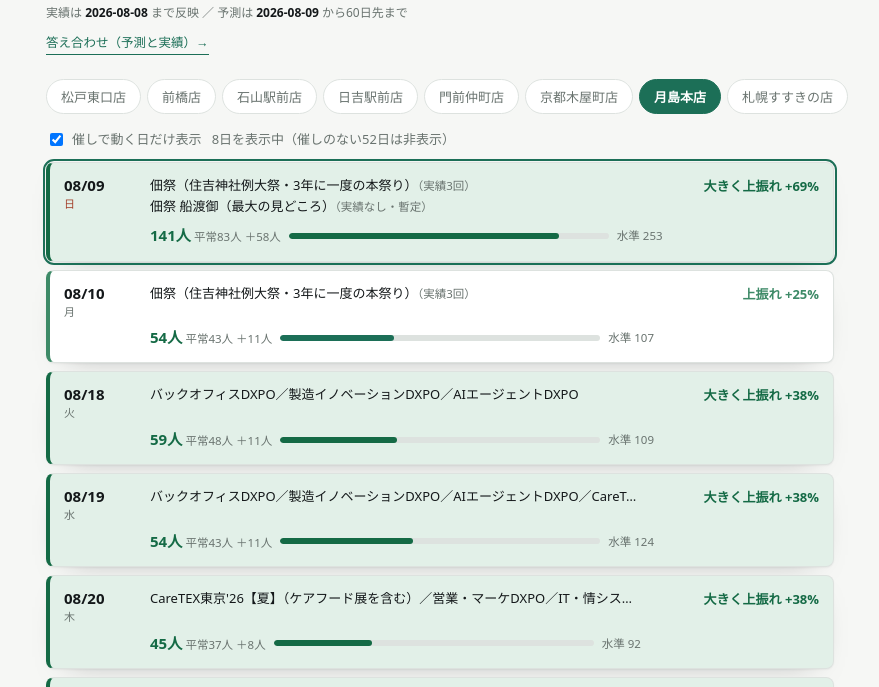
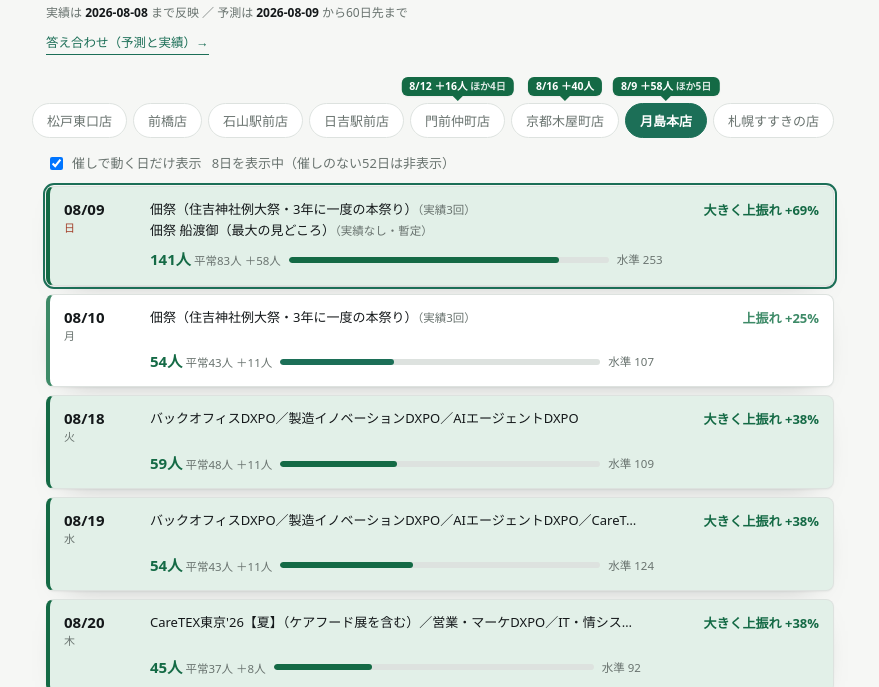
Before and after one commit to Kento-umapro/doteppan-forecast, a plain HTML site: page docs/index.html in a window 1280 px wide. Shown: the part 65-752 px from the top of the page, without its empty margins (200-1079 px from the left). Drawn offline with Linux system fonts and the light colour scheme.

Commit message:
店舗タブに近日中の上振れ・下振れの吹き出しを追加／当日ぶんを実績に取り込まないよう修正

```diff
--- a/docs/data/accuracy.json
+++ b/docs/data/accuracy.json
@@ -1 +1 @@
-{"generatedAt": "2026-08-09T00:41:40+00:00", "byHorizon": {"1-3日前": {"n": 8, "mape": 19.1}}, "byShop": {"000100": {"n": 1, "mape": 5.9}, "000500": {"n": 1, "mape": 9.1}, "000600": {"n": 1, "mape": 9.0}, "000700": {"n": 1, "mape": 2.2}, "000800": {"n": 1, "mape": 20.1}, "000900": {"n": 1, "mape": 31.1}, "001000": {"n": 1, "mape": 24.8}, "001200": {"n": 1, "mape": 50.3}}, "recent": [{"date": "2026-08-08", "code": "000100", "h": 1, "err": 5.9, "pplPred": 82, "pplAct": 77, "pplErr": 5}, {"date": "2026-08-08", "code": "000500", "h": 1, "err": 9.1, "pplPred": 54, "pplAct": 63, "pplErr": -9}, {"date": "2026-08-08", "code": "000600", "h": 1, "err": 9.0, "pplPred": 78, "pplAct": 77, "pplErr": 1}, {"date": "2026-08-08", "code": "000700", "h": 1, "err": 2.2, "pplPred": 84, "pplAct": 64, "pplErr": 20}, {"date": "2026-08-08", "code": "000800", "h": 1, "err": 20.1, "pplPred": 76, "pplAct": 80, "pplErr": -4}, {"date": "2026-08-08", "code": "000900", "h": 1, "err": 31.1, "pplPred": 136, "pplAct": 90, "pplErr": 46}, {"date": "2026-08-08", "code": "001000", "h": 1, "err": 24.8, "pplPred": 122, "pplAct": 95, "pplErr": 27}, {"date": "2026-08-08", "code": "001200", "h": 1, "err": 50.3, "pplPred": 113, "pplAct": 90, "pplErr": 23}], "note": "誤差率＝|予測−実績|÷実績。予測ログが貯まるほどイベント係数が実測に寄り、数字が下がっていく想定。"}
+{"generatedAt": "2026-08-09T04:44:01+00:00", "byHorizon": {"1-3日前": {"n": 8, "mape": 19.1}}, "byShop": {"000100": {"n": 1, "mape": 5.9}, "000500": {"n": 1, "mape": 9.1}, "000600": {"n": 1, "mape": 9.0}, "000700": {"n": 1, "mape": 2.2}, "000800": {"n": 1, "mape": 20.1}, "000900": {"n": 1, "mape": 31.1}, "001000": {"n": 1, "mape": 24.8}, "001200": {"n": 1, "mape": 50.3}}, "recent": [{"date": "2026-08-08", "code": "000100", "h": 1, "err": 5.9, "pplPred": 82, "pplAct": 77, "pplErr": 5}, {"date": "2026-08-08", "code": "000500", "h": 1, "err": 9.1, "pplPred": 54, "pplAct": 63, "pplErr": -9}, {"date": "2026-08-08", "code": "000600", "h": 1, "err": 9.0, "pplPred": 78, "pplAct": 77, "pplErr": 1}, {"date": "2026-08-08", "code": "000700", "h": 1, "err": 2.2, "pplPred": 84, "pplAct": 64, "pplErr": 20}, {"date": "2026-08-08", "code": "000800", "h": 1, "err": 20.1, "pplPred": 76, "pplAct": 80, "pplErr": -4}, {"date": "2026-08-08", "code": "000900", "h": 1, "err": 31.1, "pplPred": 136, "pplAct": 90, "pplErr": 46}, {"date": "2026-08-08", "code": "001000", "h": 1, "err": 24.8, "pplPred": 122, "pplAct": 95, "pplErr": 27}, {"date": "2026-08-08", "code": "001200", "h": 1, "err": 50.3, "pplPred": 113, "pplAct": 90, "pplErr": 23}], "note": "誤差率＝|予測−実績|÷実績。予測ログが貯まるほどイベント係数が実測に寄り、数字が下がっていく想定。"}
--- a/docs/index.html
+++ b/docs/index.html
@@ -41,11 +41,32 @@ h1{margin:0; font-size:21px; font-weight:700; letter-spacing:-.01em}
 .tab{display:inline-block; font-size:12.5px; color:var(--accent); text-decoration:none; border-bottom:1px solid currentColor; padding-bottom:1px}
 .tab:focus-visible{outline:2px solid var(--accent); outline-offset:3px}
 
-nav{display:flex; gap:6px; overflow-x:auto; padding:10px 0 14px; margin:0 -16px; padding-left:16px; padding-right:16px; scrollbar-width:none}
+nav{display:flex; gap:6px; align-items:flex-end; overflow-x:auto; padding:34px 16px 14px; margin:0 -16px; scrollbar-width:none}
 nav::-webkit-scrollbar{display:none}
+.sw{position:relative; flex:none; display:flex}
 nav button{
   flex:none; border:1px solid var(--line); background:var(--card); color:var(--sub);
   border-radius:999px; padding:7px 14px; font-size:13px; font-family:inherit; cursor:pointer; white-space:nowrap;
+}
+/* 近日中に動く店だけ、タブの上に吹き出しを出す */
+.bub{
+  position:absolute; bottom:calc(100% + 7px); left:50%; transform:translateX(-50%);
+  white-space:nowrap; font-size:10.5px; font-weight:700; line-height:1.5;
+  padding:2px 8px; border-radius:6px; pointer-events:none;
+  background:var(--up2); color:#fff; box-shadow:var(--shadow);
+}
+.bub::after{
+  content:''; position:absolute; top:100%; left:50%; transform:translateX(-50%);
+  border:5px solid transparent; border-top-color:var(--up2); border-bottom:0;
+}
+.bub.down{background:var(--dn2)}
+.bub.down::after{border-top-color:var(--dn2)}
+.bub small{font-weight:600; opacity:.85; font-size:10px}
+/* ダークでは地の色が明るくなるので、文字は白ではなく地の濃い色にする */
+@media (prefers-color-scheme:dark){ .bub{color:#0b1210} }
+@media (prefers-reduced-motion:no-preference){
+  .bub{animation:bubin .35s ease-out both}
+  @keyframes bubin{from{opacity:0; transform:translateX(-50%) translateY(3px)} to{opacity:1; transform:translateX(-50%) translateY(0)}}
 }
 nav button[aria-pressed="true"]{background:var(--accent); border-color:var(--accent); color:#fff; font-weight:600}
 nav button:focus-visible{outline:2px solid var(--accent); outline-offset:2px}
@@ -150,6 +171,22 @@ function pct(idx){
   return p > 0 ? `+${p}%` : `${p}%`;
 }
 
+/** 近日（14日以内）で平常から外れる日を拾って、タブの上の吹き出しにする */
+function bubbleFor(code){
+  const from = todayJST();
+  const to = new Date(Date.parse(from) + 13 * 864e5).toISOString().slice(0, 10);
+  const hits = F.days.filter(d => d.date >= from && d.date <= to
+    && d.shops[code] && d.shops[code].rank !== 'flat');
+  if (!hits.length) return '';
+  const first = hits[0], s = first.shops[code];
+  const up = s.idx > 1;
+  const dl = (s.ppl != null && s.pplBase != null) ? s.ppl - s.pplBase : null;
+  const amount = dl ? `${up ? '＋' : '−'}${Math.abs(dl)}人` : pct(s.idx);
+  const more = hits.length > 1 ? `<small> ほか${hits.length - 1}日</small>` : '';
+  const md = `${+first.date.slice(5, 7)}/${+first.date.slice(8, 10)}`;
+  return `<span class="bub${up ? '' : ' down'}">${md} ${amount}${more}</span>`;
+}
+
 function dayCard(d, code){
   const s = d.shops[code];
   if (!s) return '';
@@ -214,6 +251,9 @@ function renderAccuracy(){
 function pickShop(code){
   current = code;
   [...document.querySelectorAll('#shops button')].forEach(b => b.setAttribute('aria-pressed', String(b.dataset.code === code)));
+  // スマホだとタブが画面外にはみ出す。選んでいる店（＝吹き出し）が見えるところまで寄せる
+  const sel = document.querySelector(`#shops button[data-code="${code}"]`);
+  if (sel) sel.scrollIntoView({ inline: 'center', block: 'nearest', behavior: 'smooth' });
   localStorage.setItem('doteppan-forecast-shop', code);
   render();
   renderAccuracy();
@@ -236,12 +276,17 @@ function pickShop(code){
     `実績は <b>${F.actualThrough}</b> まで反映 ／ 予測は <b>${F.days[0].date}</b> から${F.days.length}日先まで`;
   document.getElementById('built').textContent = `最終更新 ${new Date(F.generatedAt).toLocaleString('ja-JP')}`;
   document.getElementById('shops').innerHTML = F.shops
-    .map(s => `<button data-code="${s.code}" aria-pressed="false">${s.name}</button>`).join('');
+    .map(s => `<span class="sw">${bubbleFor(s.code)}<button data-code="${s.code}" aria-pressed="false">${s.name}</button></span>`).join('');
   document.querySelectorAll('#shops button').forEach(b => b.onclick = () => pickShop(b.dataset.code));
   document.getElementById('onlyNotable').onchange = render;
   const saved = localStorage.getItem('doteppan-forecast-shop');
   const first = F.shops.some(s => s.code === '001000') ? '001000' : F.shops[0].code;
   pickShop(F.shops.some(s => s.code === saved) ? saved : first);
+  // 初回描画では smooth が効かないブラウザがあるので、位置だけ確実に合わせ直す
+  requestAnimationFrame(() => {
+    const sel = document.querySelector('#shops button[aria-pressed="true"]');
+    if (sel) sel.scrollIntoView({ inline: 'center', block: 'nearest' });
+  });
 })();
 </script>
 </body>
```
Also changed, not shown: docs/data/forecast.json, docs/data/review.json, 1 other file.
